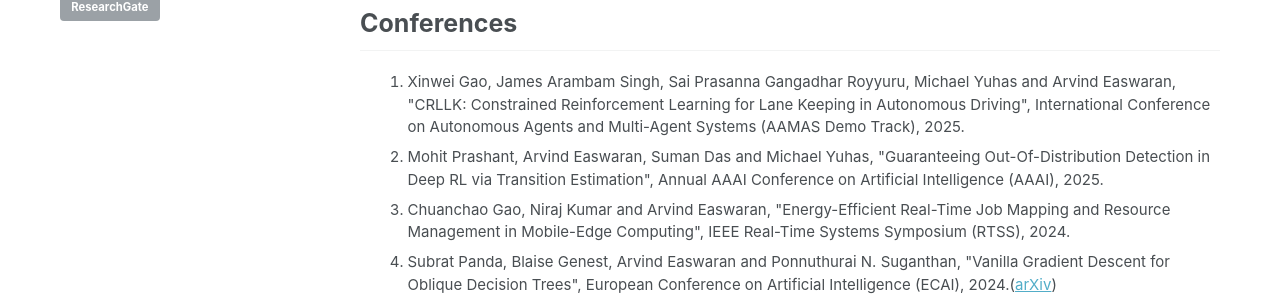
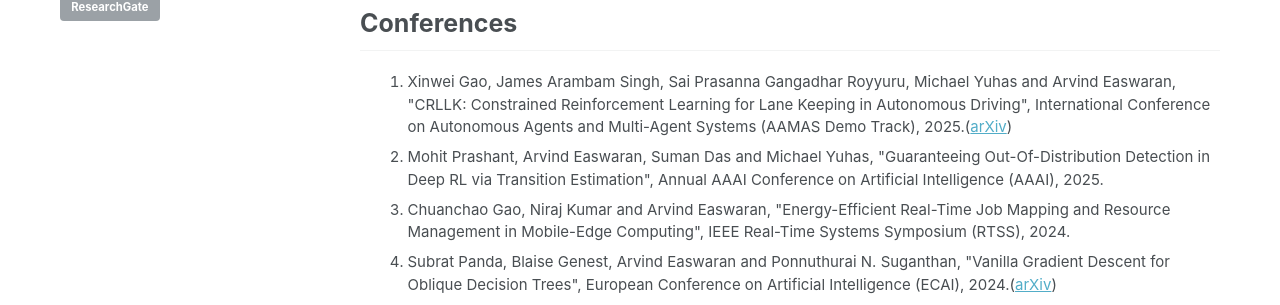
Before and after one commit to CPS-research-group/CPS-research-group.github.io, a Jekyll site: the page built from _pages/research_profile.md, in a window 1280 px wide and 900 px high, scrolled down 2573 px. Shown: the part 188-493 px from the top of the window. Built offline with Jekyll 4.4.1, drawn with Linux system fonts in a browser that asks for light colours.

Commit message:
updates.

```diff
--- a/_pages/research_profile.md
+++ b/_pages/research_profile.md
@@ -64,7 +64,7 @@ a.a:active {color:#0000FF; text-decoration:none;}
 
 ## Conferences
    <ol>
-   			<li class="a">Xinwei Gao, James Arambam Singh, Sai Prasanna Gangadhar Royyuru, Michael Yuhas and Arvind Easwaran, "CRLLK: Constrained Reinforcement Learning for Lane Keeping in Autonomous Driving", International Conference on Autonomous Agents and Multi-Agent Systems (AAMAS Demo Track), 2025.</li>
+   			<li class="a">Xinwei Gao, James Arambam Singh, Sai Prasanna Gangadhar Royyuru, Michael Yuhas and Arvind Easwaran, "CRLLK: Constrained Reinforcement Learning for Lane Keeping in Autonomous Driving", International Conference on Autonomous Agents and Multi-Agent Systems (AAMAS Demo Track), 2025.(<a href="http://arxiv.org/abs/2503.22248">arXiv</a>)</li>
    			<li class="a">Mohit Prashant, Arvind Easwaran, Suman Das and Michael Yuhas, "Guaranteeing Out-Of-Distribution Detection in Deep RL via Transition Estimation", Annual AAAI Conference on Artificial Intelligence (AAAI), 2025.</li>
    			<li class="a">Chuanchao Gao, Niraj Kumar and Arvind Easwaran, "Energy-Efficient Real-Time Job Mapping and Resource Management in Mobile-Edge Computing", IEEE Real-Time Systems Symposium (RTSS), 2024.</li>
    			<li class="a">Subrat Panda, Blaise Genest, Arvind Easwaran and Ponnuthurai N. Suganthan, "Vanilla Gradient Descent for Oblique Decision Trees", European Conference on Artificial Intelligence (ECAI), 2024.(<a href="https://arxiv.org/abs/2408.09135">arXiv</a>)</li>
```
